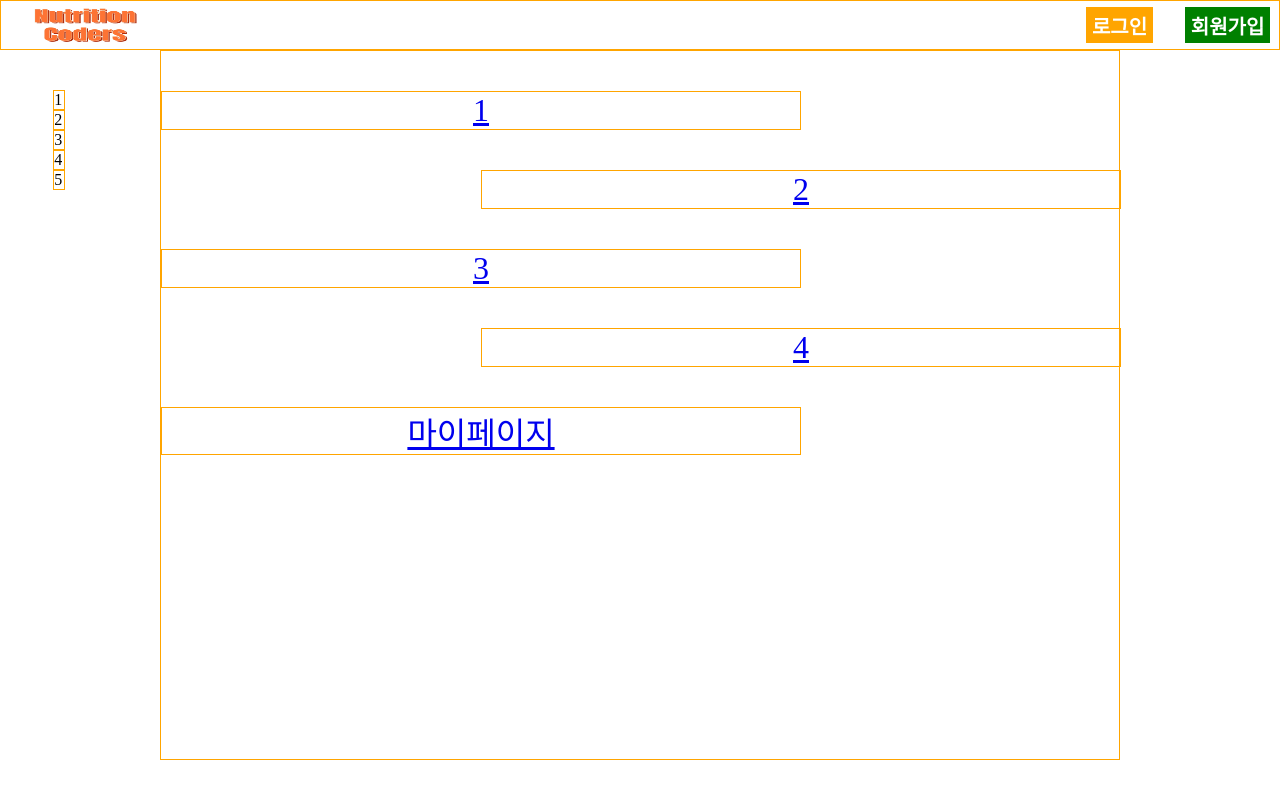
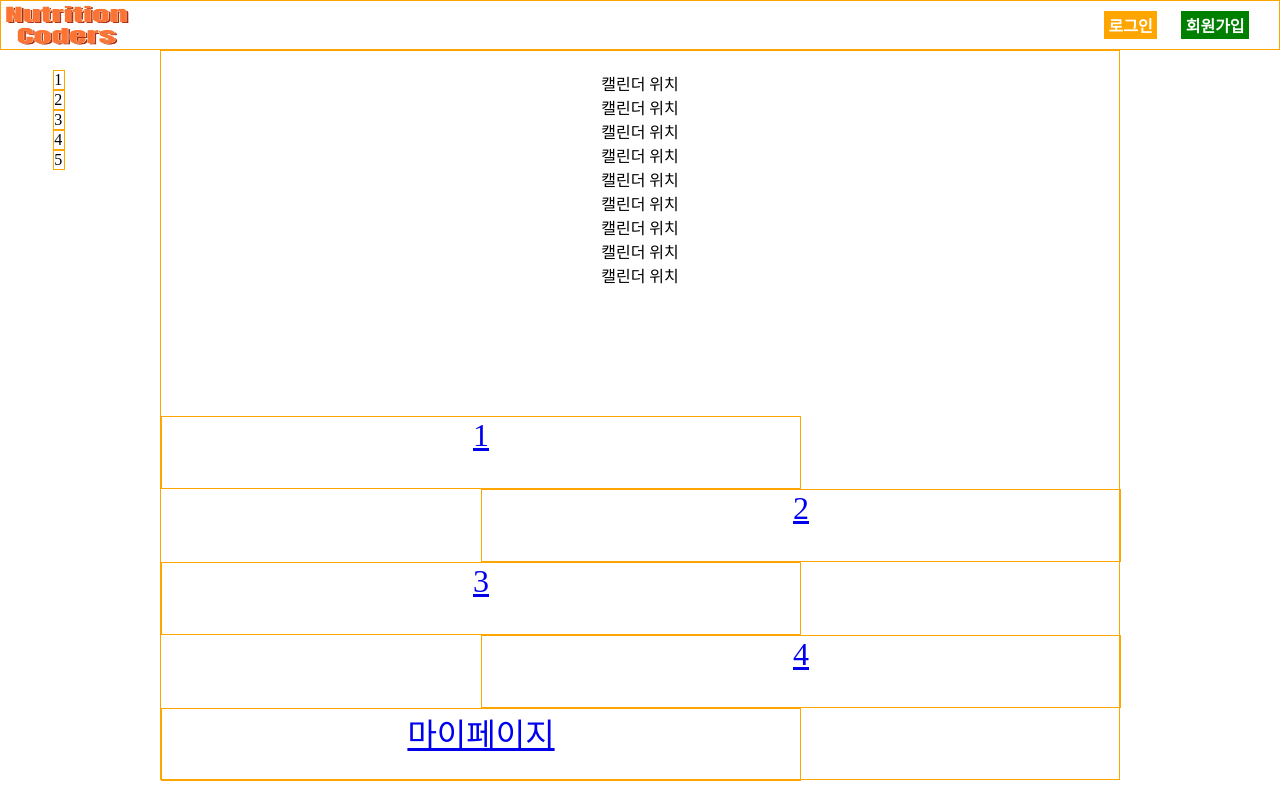
Before and after one commit to codestates-seb/seb45_main_002, a React (Create React App) app in the folder Client/: page / in a window 1280 px wide. Built offline with nearby package versions, Linux system fonts and the light colour scheme.

Commit message:
input clear2

```diff
--- a/Client/package.json
+++ b/Client/package.json
@@ -11,7 +11,8 @@
     "react-router-dom": "^6.15.0",
     "react-scripts": "5.0.1",
     "styled-components": "^6.0.7",
-    "web-vitals": "^2.1.4"
+    "web-vitals": "^2.1.4",
+    "zustand": "^4.4.1"
   },
   "scripts": {
     "start": "react-scripts start",
--- a/Client/src/atom/Input.js
+++ b/Client/src/atom/Input.js
@@ -1,28 +1,23 @@
-import {styled} from "styled-components"
+import useInputStore from "../zustand/Store";
+import {styled} from "styled-components";
 
-function Input({
-  type, value, required, size, placeholder, autoComplete, autoFocus, multiple,
-  width, height, margin, padding, border, borderRadius, fontSize, color, backgroundColor
-}){
+
+
+function Input({type}){
 
   const InputAtom = styled.input`
-    width: ${width}; height: ${height};
-    margin: ${margin}; padding: ${padding};
-    border: ${border}; border-radius: ${borderRadius};
-    font-size: ${fontSize}; color: ${color};
-    background-color: ${backgroundColor};
+
   `
+  const value = useInputStore(state=>state.value)
+  const setValue = useInputStore(state=>state.setValue)
+  const valueHandler=e=>setValue(e.target.value)
 
   return(
     <InputAtom
      type={type}
      value={value}
-     required={required}
-     size={size}
-     placeholder={placeholder}
-     autoComplete={autoComplete}
-     autoFocus={autoFocus}
-     multiple={multiple}
+     onChange={valueHandler}
+     autoFocus
     />
   )
 }
--- a/Client/src/component/Header.js
+++ b/Client/src/component/Header.js
@@ -13,15 +13,17 @@ const HeaderContainer = styled.header`
   justify-content: space-between;
   border: solid 1px orange;
   font-size: 2.5rem;
-  &>*{
+  &>:nth-last-child(3){
+    margin: ${style.layout.narrowMargin.width}px;
+    margin-right: ${style.layout.sideMargin+style.layout.wideMargin.width+style.layout.narrowMargin.width}px;
+  }
+  &>a{
+    padding: 3px;
+  }
+  &>:last-child{
     display: flex;
-    padding: .5% 0;
-  }
-  &>:first-child>*{
-    margin-left: calc(${style.layout.maxWidth}px/20/2);
-  }
-  &>:last-child>*{
-    margin-right: calc(${style.layout.maxWidth}px/20/2);
+    padding: ${style.layout.narrowMargin.height} ${style.layout.narrowMargin.width};
+    padding-left: 0 !important;
   }
 `
 const LoginButton = styled.button`
@@ -29,9 +31,10 @@ const LoginButton = styled.button`
   background-color: orange;
   padding: 0 3%;
   color: white;
-  font-size: 50%;
+  font-size: 1rem;
   font-weight: bolder;
   white-space: nowrap;
+  margin-right: ${style.layout.narrowMargin.width};
 `
 const SignUpButton = styled(LoginButton)`
   background-color: green;
@@ -42,7 +45,6 @@ function Header(){
   const [signUpModal, setSignUpModal] = useState(false)
   return(
     <HeaderContainer>
-      <span>
       {style.layout.maxWidth<768?
         <i className="fa-solid fa-bars"></i>
         :
@@ -54,7 +56,6 @@ function Header(){
          height="100%"
         />
       </Link>
-      </span>
       <span>
         <LoginButton onClick={()=>setLoginModal(!loginModal)}>로그인</LoginButton>
         <SignUpButton onClick={()=>setSignUpModal(!signUpModal)}>회원가입</SignUpButton>
--- a/Client/src/component/PageSwitch.js
+++ b/Client/src/component/PageSwitch.js
@@ -5,48 +5,45 @@ import { styled } from "styled-components";
 import style from "../style/style"
 
 const PageSwitchContainer = styled.article`
-  position: absolute;
-  top: 0; bottom: ${style.layout.wideMargin.height};
-  left: 0; right: ${style.layout.sideMargin};
-  display: flex;
-  flex-direction: column;
-  padding-top: ${style.layout.wideMargin.height};
-  text-align: center;
-  color: transparent;
-  font-size: xx-large;
-  &>:nth-child(1){
+  &>:first-child{
+    height: ${style.layout.main.height/2};
+  }
+  &>:last-child{
+    height: ${style.layout.main.height/2};
+  }
+  &>:last-child>:nth-child(1){
     background-color: red;
   }
-  &>:nth-child(2){
+  &>:last-child>:nth-child(2){
     background-color: orange;
   }
-  &>:nth-child(3){
+  &>:last-child>:nth-child(3){
     background-color: yellow;
   }
-  &>:nth-child(4){
+  &>:last-child>:nth-child(4){
     background-color: green;
   }
-  &>:nth-child(5){
+  &>:last-child>:nth-child(5){
     background-color: blue;
   }
-  &>:nth-child(odd){
+  &>:last-child>:nth-child(odd){
     border: solid 1px orange;
     width: ${style.layout.main.width/3*2};
+    height: ${style.layout.main.height/2/5};
     margin-right: ${style.layout.main.width/3};
-    margin-bottom: ${style.layout.wideMargin.height};
   }
-  &:hover>:nth-child(odd){
+  &:hover>:last-child>:nth-child(odd){
     transform: translateX(200%);
     background-color: transparent;
     transition: 2s;
   }
-  &>:nth-child(even){
+  &>:last-child>:nth-child(even){
     border: solid 1px orange;
     width: ${style.layout.main.width/3*2};
+    height: ${style.layout.main.height/2/5};
     margin-left: ${style.layout.main.width/3};
-    margin-bottom: ${style.layout.wideMargin.height};
   }
-  &:hover>:nth-child(even){
+  &:hover>:last-child>:nth-child(even){
     transform: translateX(-200%);
     background-color: transparent;
     transition: 2s;
@@ -61,11 +58,16 @@ function PageSwitch({page}){
 
   return(
     <PageSwitchContainer>
-      <section>1</section>
-      <section>2</section>
-      <section>3</section>
-      <section>4</section>
-      <section>마이페이지</section>
+      <div>
+
+      </div>
+      <div>
+        <div></div>
+        <div></div>
+        <div></div>
+        <div></div>
+        <div></div>
+      </div>
     </PageSwitchContainer>
   )
 }
--- a/Client/src/page/Home.js
+++ b/Client/src/page/Home.js
@@ -4,16 +4,20 @@ import { styled } from "styled-components";
 import style from "../style/style";
 
 const HomeContainer = styled.article`
-  display: flex;
-  flex-direction: column;
-  padding-top: ${style.layout.wideMargin.height};
   text-align: center;
+  &>:first-child{
+    height: ${style.layout.main.height/2};
+    padding: ${style.layout.wideMargin.height} ${style.layout.wideMargin.width};
+  }
+  &>:last-child{
+    height: ${style.layout.main.height/2};
+  }
 `
 const HomeMenu1 = styled.section`
   width: ${style.layout.main.width/3*2};
+  height: ${style.layout.main.height/2/5};
   border: solid 1px orange;
   margin-right: ${style.layout.main.width/3};
-  margin-bottom: ${style.layout.wideMargin.height};
   font-size: xx-large;
 `
 const HomeMenu2 = styled(HomeMenu1)`
@@ -23,11 +27,26 @@ const HomeMenu2 = styled(HomeMenu1)`
 function Home({setPage}){
   return(
     <HomeContainer>
-      <HomeMenu1><Link><div>1</div></Link></HomeMenu1>
-      <HomeMenu2><Link><div>2</div></Link></HomeMenu2>
-      <HomeMenu1><Link><div>3</div></Link></HomeMenu1>
-      <HomeMenu2><Link><div>4</div></Link></HomeMenu2>
-      <HomeMenu1><Link to="/pageswitch" onClick={()=>setPage("mypage")}><div>마이페이지</div></Link></HomeMenu1>
+      <div>
+        캘린더 위치
+        <br />
+        캘린더 위치
+        <br />캘린더 위치
+        <br />캘린더 위치
+        <br />캘린더 위치
+        <br />캘린더 위치
+        <br />캘린더 위치
+        <br />캘린더 위치
+        <br />캘린더 위치
+        <br />
+      </div>
+      <div>
+        <HomeMenu1><Link><div>1</div></Link></HomeMenu1>
+        <HomeMenu2><Link><div>2</div></Link></HomeMenu2>
+        <HomeMenu1><Link><div>3</div></Link></HomeMenu1>
+        <HomeMenu2><Link><div>4</div></Link></HomeMenu2>
+        <HomeMenu1><Link to="/pageswitch" onClick={()=>setPage("mypage")}><div>마이페이지</div></Link></HomeMenu1>
+      </div>
     </HomeContainer>
   )
 }
--- a/Client/src/page/MyPage.js
+++ b/Client/src/page/MyPage.js
@@ -1,9 +1,13 @@
 import Input from "../atom/Input";
+import useInputStore from "../zustand/Store";
 
 function MyPage(){
+
   return(
     <article>
-      <Input width={"300px"} height={"300px"} />
+      <Input />
+      <Input type={"button"} />
+      <Input type={"radio"} />
     </article>
   )
 }
--- a/Client/src/style/style.js
+++ b/Client/src/style/style.js
@@ -5,24 +5,24 @@ const style = {
     maxHeight: window.innerHeight,
     sideMargin: window.innerWidth/8,
     wideMargin: {
-      width: window.innerWidth-(window.innerWidth/8*2)/20,
-      height: window.innerHeight/20
+      width: (window.innerWidth-(window.innerWidth/8*2))/20,
+      height: window.innerHeight/40
     },
     narrowMargin: {
-      width: window.innerWidth-(window.innerWidth/8*2)/20/2,
-      height: window.innerHeight/20/2
+      width: (window.innerWidth-(window.innerWidth/8*2))/20/2,
+      height: window.innerHeight/40/2
     },
     header: {
       height: window.innerHeight/16
     },
     main: {
       width: window.innerWidth/4*3,
-      height: window.innerHeight-(window.innerHeight/16)-(window.innerHeight/20)
+      height: window.innerHeight-(window.innerHeight/16)-(window.innerHeight/40)
     },
     sidebar: {
       width: window.innerWidth/8/3-(window.innerWidth-(window.innerWidth/8*2)/20),
       icon: {
-        height: window.innerHeight/16-(window.innerHeight/20/2)
+        height: window.innerHeight/16-(window.innerHeight/40/2)
       }
     }
   }
--- /dev/null
+++ b/Client/src/zustand/Store.js
@@ -0,0 +1,7 @@
+import {create} from "zustand"
+
+const useInputStore = create((set) => ({
+  value: "",
+  setValue: (value)=>set({value: value})
+}))
+export default useInputStore;
```
Also changed, not shown: 1 other file (tests, documents, lock files or other folders). Lines whose indentation alone changed are shown as unchanged.
